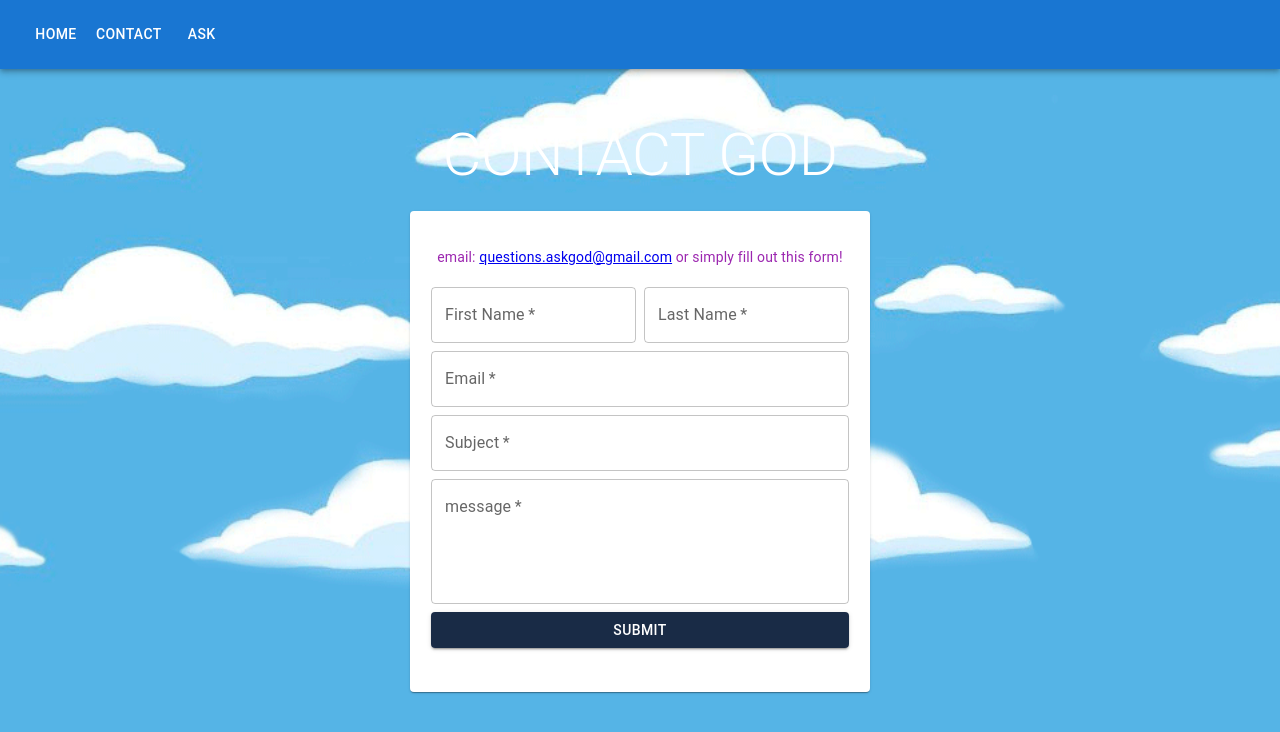
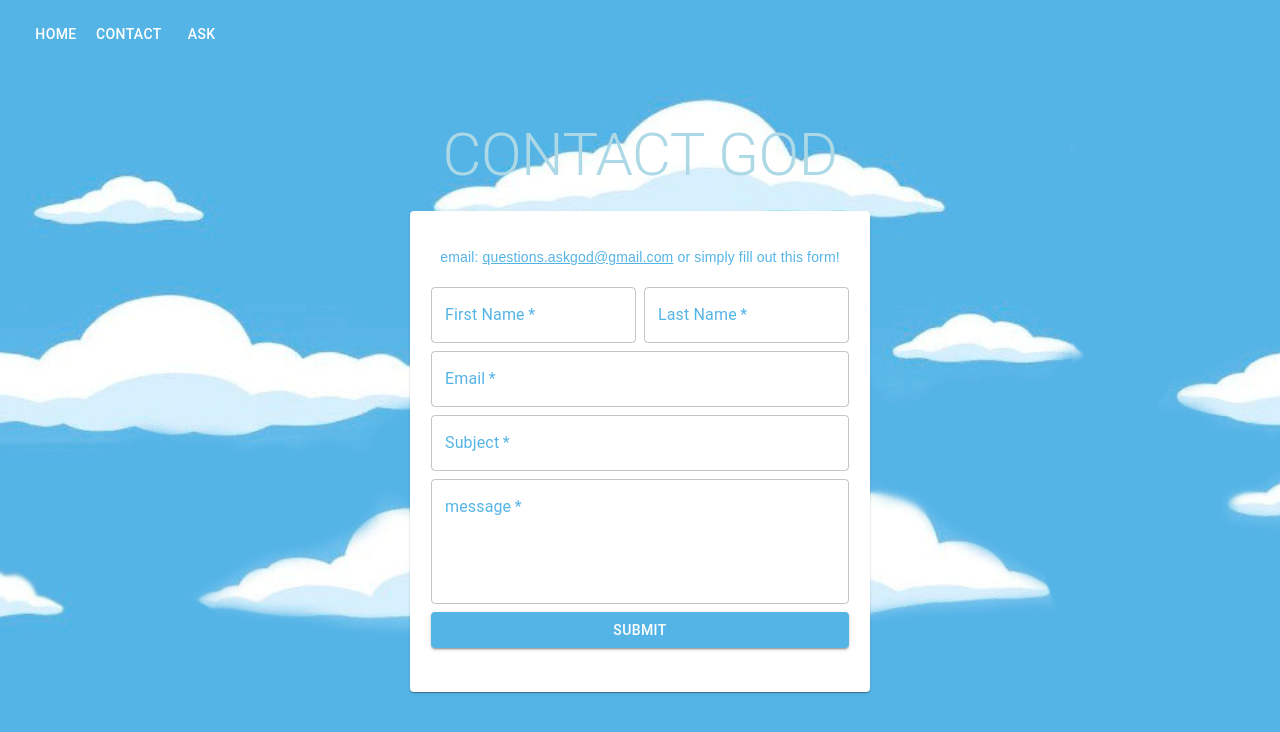
Before and after one commit to DericWard/Ask-God2, a React (Create React App) app: page /contact in a window 1280 px wide. Shown: the top 732 px of the page. Built offline with nearby package versions, Linux system fonts and the light colour scheme.

Commit message:
changed css for contact page and BG change

```diff
--- a/src/assets/components/ContactForm/index.js
+++ b/src/assets/components/ContactForm/index.js
@@ -77,7 +77,7 @@ function ContactForm() {
       <Typography
         variant="h2"
         style={{
-          color: "white",
+          color: "lightblue",
           textAlign: "center",
           marginTop: "50px",
           marginBottom: "20px",
@@ -100,9 +100,19 @@ function ContactForm() {
             color="secondary"
             variant="body2"
             component="p"
+            style={{
+              fontFamily: "arial",
+              color: "#54B5E6",
+            }}
           >
             email:{" "}
-            <a href="mailto:questions.askgod@gmail.com">
+            <a
+              href="mailto:questions.askgod@gmail.com"
+              style={{
+                fontFamily: "arial",
+                color: "#55B4E6",
+              }}
+            >
               questions.askgod@gmail.com
             </a>{" "}
             or simply fill out this form!
@@ -120,6 +130,7 @@ function ContactForm() {
                   name="firstName"
                   value={formData.firstName}
                   onChange={handleInputChange}
+                  sx={{ "& .MuiInputLabel-root": { color: "#55B4E6" } }}
                 />
               </Grid>
               <Grid xs={12} sm={6} item>
@@ -132,6 +143,7 @@ function ContactForm() {
                   name="lastName"
                   value={formData.lastName}
                   onChange={handleInputChange}
+                  sx={{ "& .MuiInputLabel-root": { color: "#55B4E6" } }}
                 />
               </Grid>
               <Grid xs={12} item>
@@ -145,6 +157,7 @@ function ContactForm() {
                   name="email"
                   value={formData.email}
                   onChange={handleInputChange}
+                  sx={{ "& .MuiInputLabel-root": { color: "#55B4E6" } }}
                 />
               </Grid>
               <Grid xs={12} item>
@@ -158,6 +171,7 @@ function ContactForm() {
                   name="subject"
                   value={formData.subject}
                   onChange={handleInputChange}
+                  sx={{ "& .MuiInputLabel-root": { color: "#55B4E6" } }}
                 />
               </Grid>
               <Grid xs={12} item>
@@ -172,6 +186,7 @@ function ContactForm() {
                   name="message"
                   value={formData.message}
                   onChange={handleInputChange}
+                  sx={{ "& .MuiInputLabel-root": { color: "#55B4E6" } }}
                 />
               </Grid>
               <Grid xs={12} item>
@@ -180,7 +195,7 @@ function ContactForm() {
                   variant="contained"
                   color="primary"
                   fullWidth
-                  sx={{ bgcolor: "rgba(0,20,50, 0.9)" }}
+                  sx={{ bgcolor: "#55B4E6" }}
                 >
                   Submit
                 </Button>
--- a/src/index.css
+++ b/src/index.css
@@ -14,16 +14,16 @@ body {
   background-repeat: repeat-x;
   background-size: auto 100%;
   animation-name: slide-left;
-  animation-duration: 60s;
+  animation-duration: 200s;
   animation-timing-function: linear;
   animation-iteration-count: infinite;
 }
 
 @keyframes slide-left {
   0% {
-    background-position: 0 0;
+    background-position: 0 50px;
   }
   100% {
-    background-position: -2000px 0;
+    background-position: -6000px 0;
   }
 }
--- a/src/pages/Header.js
+++ b/src/pages/Header.js
@@ -25,7 +25,7 @@ function ResponsiveAppBar() {
   };
 
   return (
-    <AppBar position="static">
+    <AppBar position="static" sx={{ backgroundColor: "#55B4E6", boxShadow: "none"  }}>
       <Container maxWidth="xl">
         <Toolbar disableGutters>
 
```
